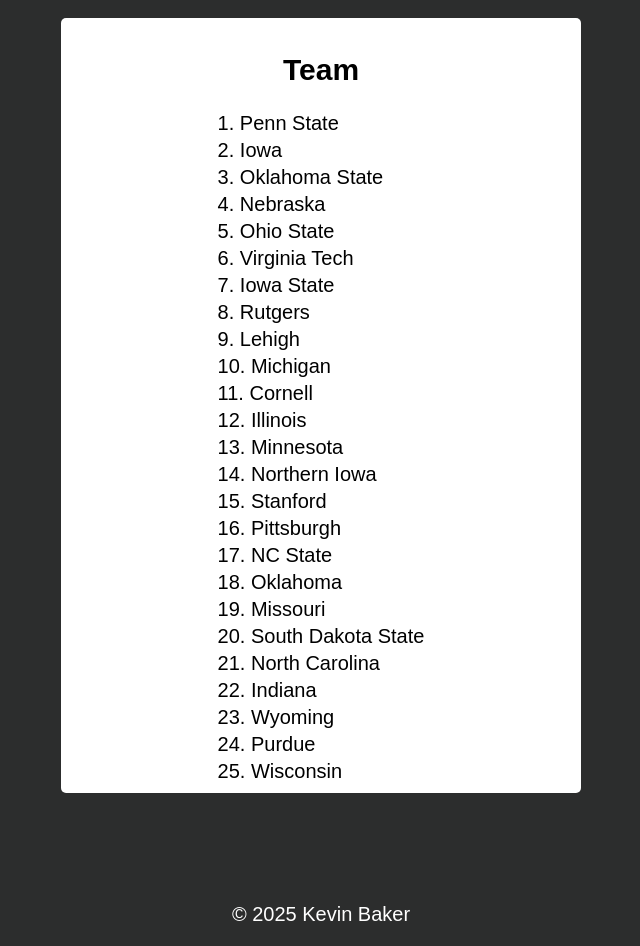
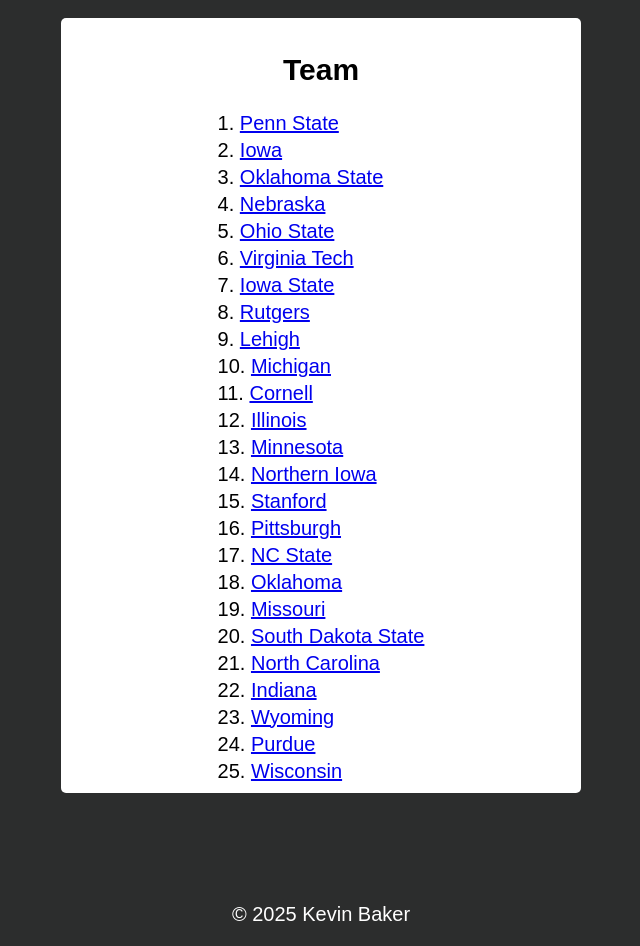
Before and after one commit to KevinBaker15/Wrestling, a website: page public/rankings/index.html in a window 1280 px wide. Shown: the part 5780-6726 px from the top of the page, without its empty margins (319-959 px from the left). Drawn offline with Linux system fonts and the light colour scheme.

Commit message:
added hyper links to teams

```diff
--- a/public/rankings/index.html
+++ b/public/rankings/index.html
@@ -64,31 +64,31 @@
             <section>
                 <h2>Team</h2>
                     <ul>
-                        <li>1. Penn State</li>
-                        <li>2. Iowa</li>
-                        <li>3. Oklahoma State</li>
-                        <li>4. Nebraska</li>
-                        <li>5. Ohio State</li>
-                        <li>6. Virginia Tech</li>
-                        <li>7. Iowa State</li>
-                        <li>8. Rutgers</li>
-                        <li>9. Lehigh</li>
-                        <li>10. Michigan</li>
-                        <li>11. Cornell</li>
-                        <li>12. Illinois</li>
-                        <li>13. Minnesota</li>
-                        <li>14. Northern Iowa</li>
-                        <li>15. Stanford</li>
-                        <li>16. Pittsburgh</li>
-                        <li>17. NC State</li>
-                        <li>18. Oklahoma</li>
-                        <li>19. Missouri</li>
-                        <li>20. South Dakota State</li>
-                        <li>21. North Carolina</li>
-                        <li>22. Indiana</li>
-                        <li>23. Wyoming</li>
-                        <li>24. Purdue</li>
-                        <li>25. Wisconsin</li>
+                        <li>1. <a href="https://gopsusports.com/sports/wrestling" target="_blank">Penn State</a></li>
+                        <li>2. <a href="https://hawkeyesports.com/sports/wrestling" target="_blank">Iowa</a></li>
+                        <li>3. <a href="https://okstate.com/sports/wrestling" target="_blank">Oklahoma State</a></li>
+                        <li>4. <a href="https://huskers.com/sports/wrestling" target="_blank">Nebraska</a></li>
+                        <li>5. <a href="https://ohiostatebuckeyes.com/sports/wrestling" target="_blank">Ohio State</a></li>
+                        <li>6. <a href="https://hokiesports.com/sports/wrestling" target="_blank">Virginia Tech</a></li>
+                        <li>7. <a href="https://cyclones.com/sports/wrestling" target="_blank">Iowa State</a></li>
+                        <li>8. <a href="https://scarletknights.com/sports/wrestling" target="_blank">Rutgers</a></li>
+                        <li>9. <a href="https://lehighsports.com/sports/wrestling" target="_blank">Lehigh</a></li>
+                        <li>10. <a href="https://mgoblue.com/sports/wrestling" target="_blank">Michigan</a></li>
+                        <li>11. <a href="https://cornellbigred.com/sports/wrestling" target="_blank">Cornell</a></li>
+                        <li>12. <a href="https://fightingillini.com/sports/wrestling/" target="_blank">Illinois</a></li>
+                        <li>13. <a href="https://gophersports.com/sports/wrestling" target="_blank">Minnesota</a></li>
+                        <li>14. <a href="https://unipanthers.com/sports/wrestling/" target="_blank">Northern Iowa</a></li>
+                        <li>15. <a href="https://gostanford.com/sports/wrestling" target="_blank">Stanford</a></li>
+                        <li>16. <a href="https://pittsburghpanthers.com/sports/wrestling" target="_blank">Pittsburgh</a></li>
+                        <li>17. <a href="https://gopack.com/sports/wrestling" target="_blank">NC State</a></li>
+                        <li>18. <a href="https://soonersports.com/sports/wrestling" target="_blank">Oklahoma</a></li>
+                        <li>19. <a href="https://mutigers.com/sports/wrestling/" target="_blank">Missouri</a></li>
+                        <li>20. <a href="https://gojacks.com/sports/wrestling" target="_blank">South Dakota State</a></li>
+                        <li>21. <a href="https://goheels.com/sports/wrestling" target="_blank">North Carolina</a></li>
+                        <li>22. <a href="https://iuhoosiers.com/sports/wrestling" target="_blank">Indiana</a></li>
+                        <li>23. <a href="https://gowyo.com/sports/wrestling" target="_blank">Wyoming</a></li>
+                        <li>24. <a href="https://purduesports.com/sports/wrestling" target="_blank">Purdue</a></li>
+                        <li>25. <a href="https://uwbadgers.com/sports/wrestling/" target="_blank">Wisconsin</a></li>
                     </ul>
             </section>
         </main>
```
Also changed, not shown: public/about/index.html (+2 -1 lines).
